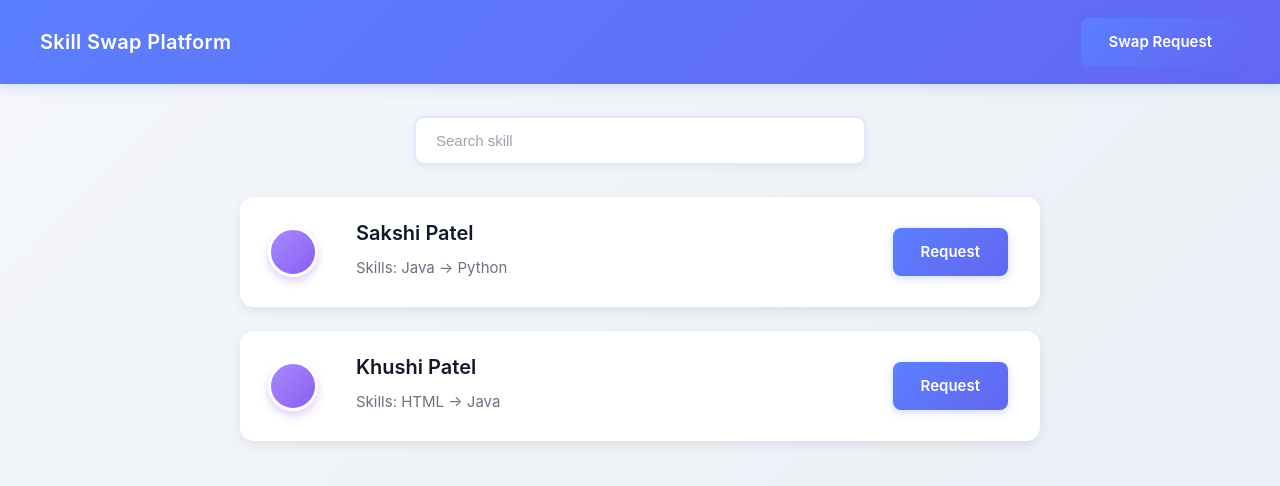
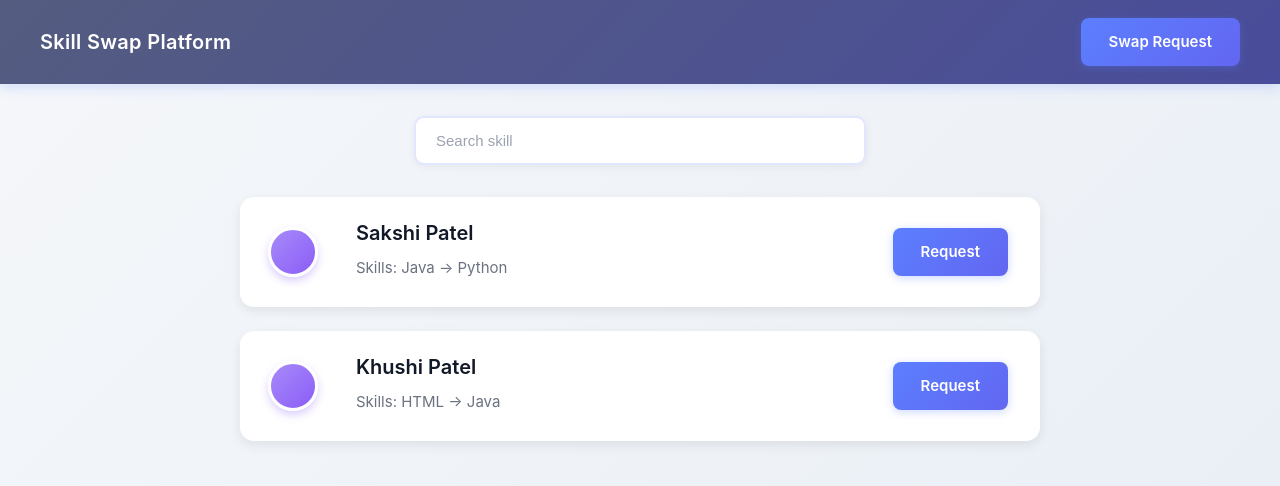
Before and after one commit to Sakshi-1008/Skill-Swap-Platform, a plain HTML site: page frontend/home.html in a window 1280 px wide. Drawn offline with Linux system fonts and the light colour scheme.

Commit message:
changes in header color

```diff
--- a/frontend/style.css
+++ b/frontend/style.css
@@ -25,7 +25,7 @@ html {
    HEADER
    =================================== */
 header {
-  background: linear-gradient(135deg, #5b7fff 0%, #6366f1 100%);
+  background: linear-gradient(135deg, #545c80 0%, #494c9a 100%);
   color: white;
   padding: 18px 40px;
   display: flex;
```
